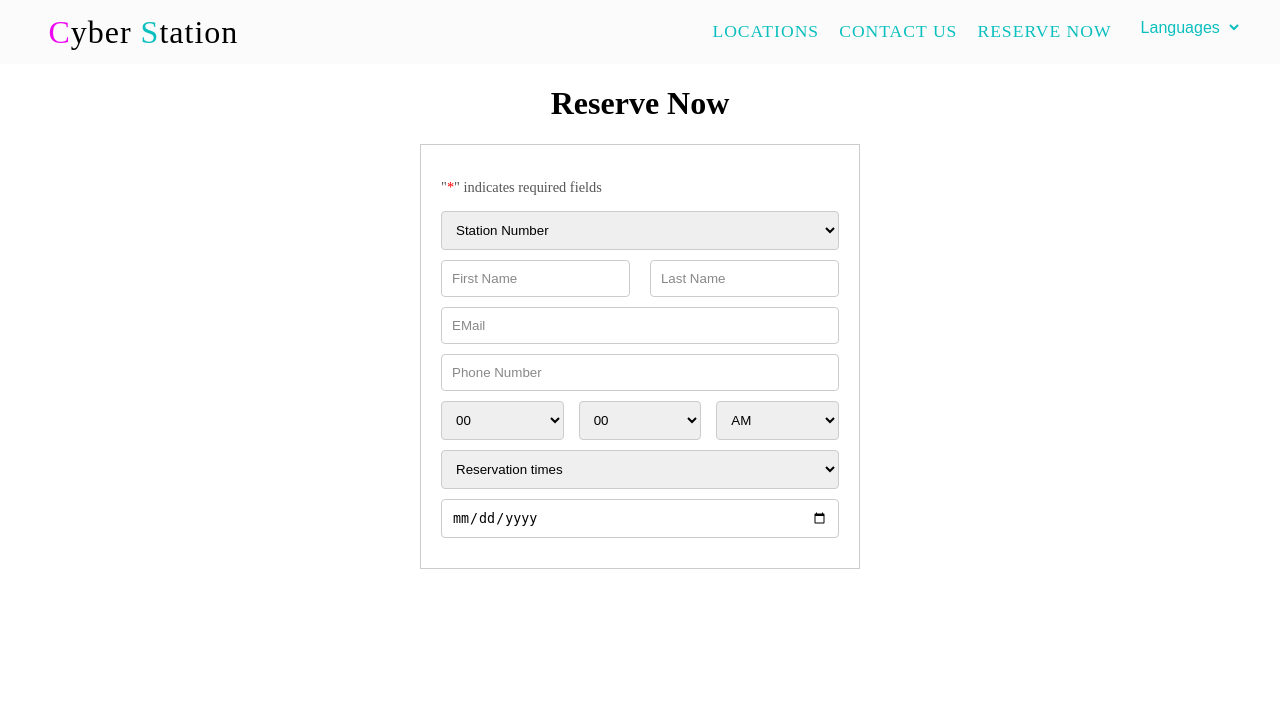
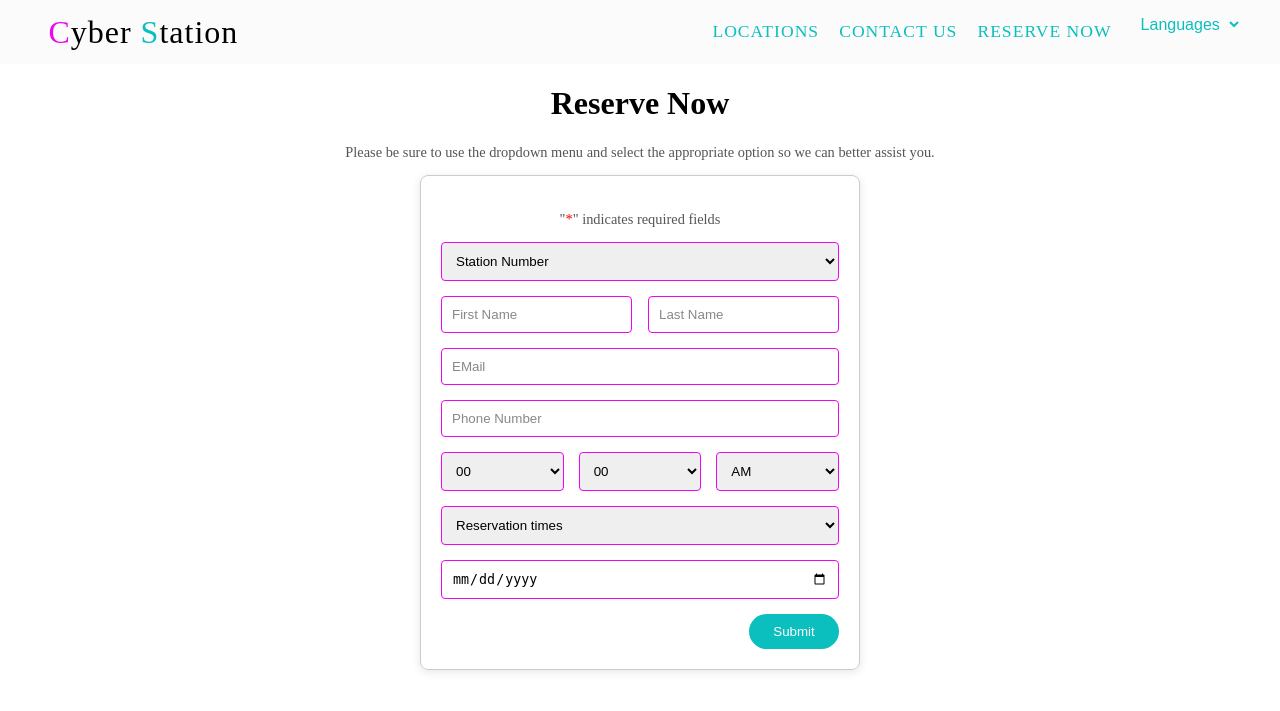
Before and after one commit to apalex/sys-dev-project, a PHP site: page /Views/reservation/Reserve.php in a window 1280 px wide. Shown: the top 711 px of the page. Run offline with PHP 8.4, Linux system fonts and the light colour scheme; the template is opened without the code that fills it, so the values that code supplies are empty; some web fonts are replaced.

Commit message:
fixed reservation css

```diff
--- a/sysdevproject/Views/reservation/Reserve.php
+++ b/sysdevproject/Views/reservation/Reserve.php
@@ -10,8 +10,11 @@
 
     <h1>Reserve Now</h1>
 
+    <p>Please be sure to use the dropdown menu and select the appropriate option so we can better assist you.</p>
+
+    <form action="">
         <fieldset style="text-align: left; width: fit-content; margin: 0 auto;">
-        <p>"<span class="asterix-higlighted">*</span>" indicates required fields</p>
+            <p id="reminder">"<span class="asterix-higlighted">*</span>" indicates required fields</p>
             <select name="station">
                 <option disabled selected>Station Number</option>
                 <?php
@@ -63,6 +66,10 @@
             <div class="date-input">
                 <input type="date" name="reservationDate">
             </div>
+            <div class="button">
+                <input type="submit" value="Submit" class="submit-button">
+            </div>
         </fieldset>
+    </form>
 </body>
 </html>
--- a/sysdevproject/reserve.css
+++ b/sysdevproject/reserve.css
@@ -1,93 +1,72 @@
 fieldset {
-    border: 1px solid #ccc; /* Optional styling for the fieldset */
-    padding: 20px; /* Padding inside the fieldset */
-    margin: 20px auto; /* Center the fieldset */
-    width: 300px; /* Set the width of the fieldset */
+    border: 1px solid #ccc;
+    padding: 20px;
+    margin: 20px auto;
+    width: 80%;
+    max-width: 600px;
+    border-radius: 8px;
+    background-color: white;
+    box-shadow: 0 2px 10px rgba(0, 0, 0, 0.1);
 }
 
-input[type="text"], select, input[type="date"] {
-    width: 100%; /* Full width */
-    padding: 10px; /* Padding inside inputs for better appearance */
-    margin-bottom: 10px; /* Space between inputs */
-    border: 1px solid #ccc; /* Border styling */
-    border-radius: 4px; /* Rounded corners */
+input[type="text"], input[type="email"], input[type="tel"], select, input[type="date"] {
+    width: 100%;
+    padding: 10px;
+    margin-bottom: 15px;
+    border: 1px solid #ee05f2;
+    border-radius: 4px;
+    box-sizing: border-box;
 }
 
-input[type="text"]::placeholder {
-    color: #888; /* Placeholder text color */
+input[type="text"]::placeholder, input[type="email"]::placeholder, input[type="tel"]::placeholder {
+    color: #888;
 }
 
 select {
-    cursor: pointer; /* Pointer cursor for selects */
+    cursor: pointer;
 }
 
 h1 {
-    text-align: center; /* Center the heading */
+    text-align: center;
 }
 
-/* Optional: Style the required field indicator */
 p {
-    font-size: 0.9em; /* Smaller font for the required field notice */
-    color: #555; /* Color for the required field notice */
+    text-align: center;
+    font-size: 0.9em;
+    color: #555;
 }
 
-.asterix-higlighted{
+.asterix-higlighted {
     color: red;
 }
 
-/* Input CSS */
-
 .name-inputs {
-    display: flex; /* Use flexbox to align the inputs */
-    justify-content: space-between; /* Space between the inputs */
-}
-
-.name-inputs input {
-    width: 48%; /* Each input takes almost half of the container */
-    margin-right: 5%; /* Space between inputs */
-}
-
-.name-inputs input:last-child {
-    margin-right: 0; /* Remove margin from the last input */
-}
-
-.email-input{
     display: flex;
     justify-content: space-between;
 }
 
-.email-input input{
-    margin-right: 0;
+.name-inputs input {
+    width: 48%;
 }
 
-.phone-input{
+.reservationTime {
     display: flex;
     justify-content: space-between;
 }
 
-.phone-input input{
-    margin-right: 0;
+.reservationTime select {
+    width: calc(33.33% - 10px);
 }
 
-.reservationTime {
-    display: flex; /* Use flexbox to align the selects */
-    justify-content: space-between; /* Space between the selects */
+.button {
+    text-align: right;
 }
 
-.reservationTime select {
-    width: calc(33.33% - 10px); /* Each select takes one third of the container minus margin */
-    margin-right: 5px; /* Space between selects */
+.submit-button {
+    border: 0;
+    width: 90px;
+    padding: 10px;
+    border-radius: 25px;
+    background-color: #0bbfbf;
+    color: white;
 }
-
-.reservationTime select:last-child {
-    margin-right: 0; /* Remove margin from the last select */
-}
-
-.date-input{
-    display: flex;
-    justify-content: space-between;
-}
-
-.date-input input{
-    margin-right: 0;
-}
```
Also changed, not shown: 1 other file. Lines whose indentation alone changed are shown as unchanged.
